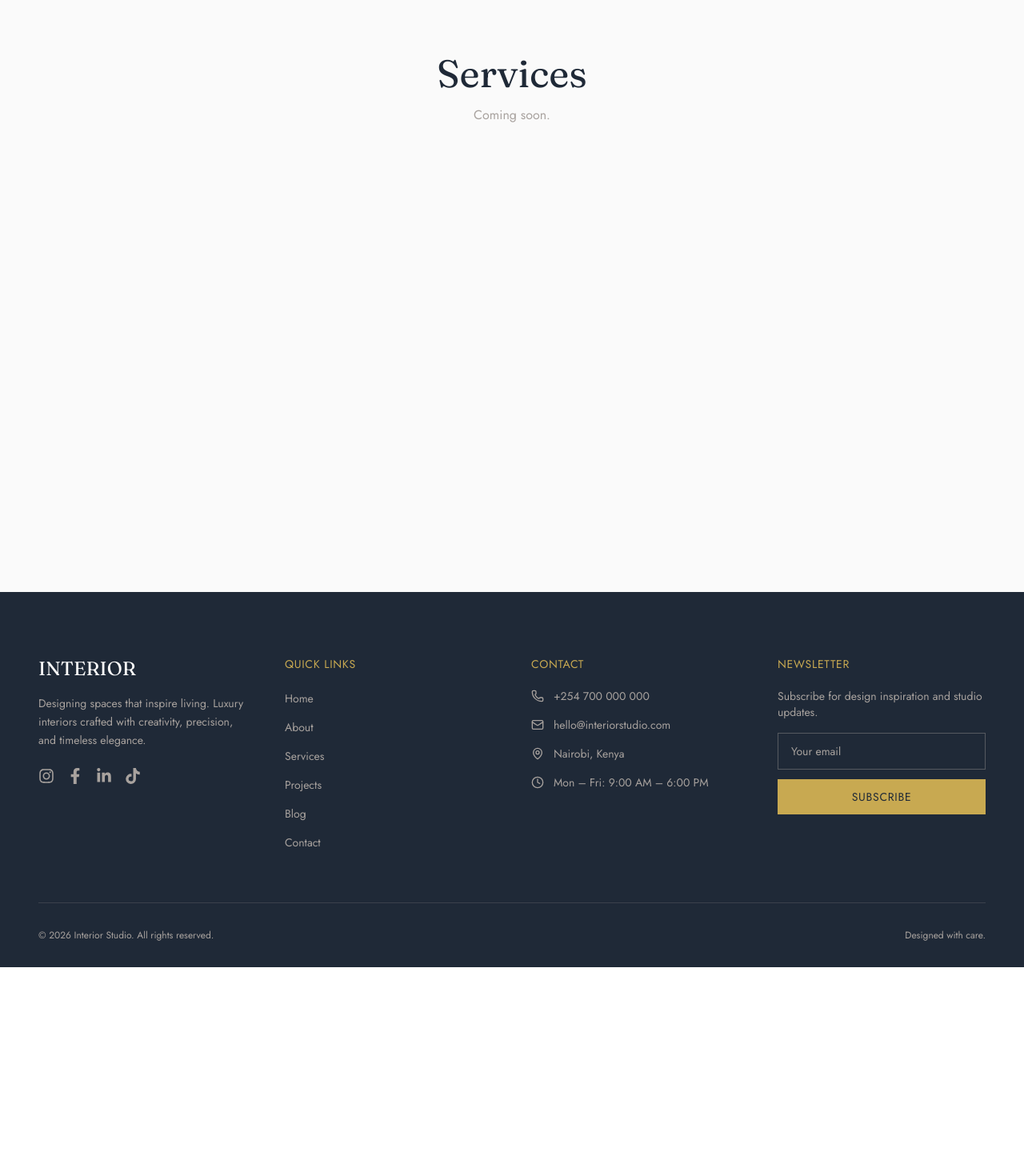
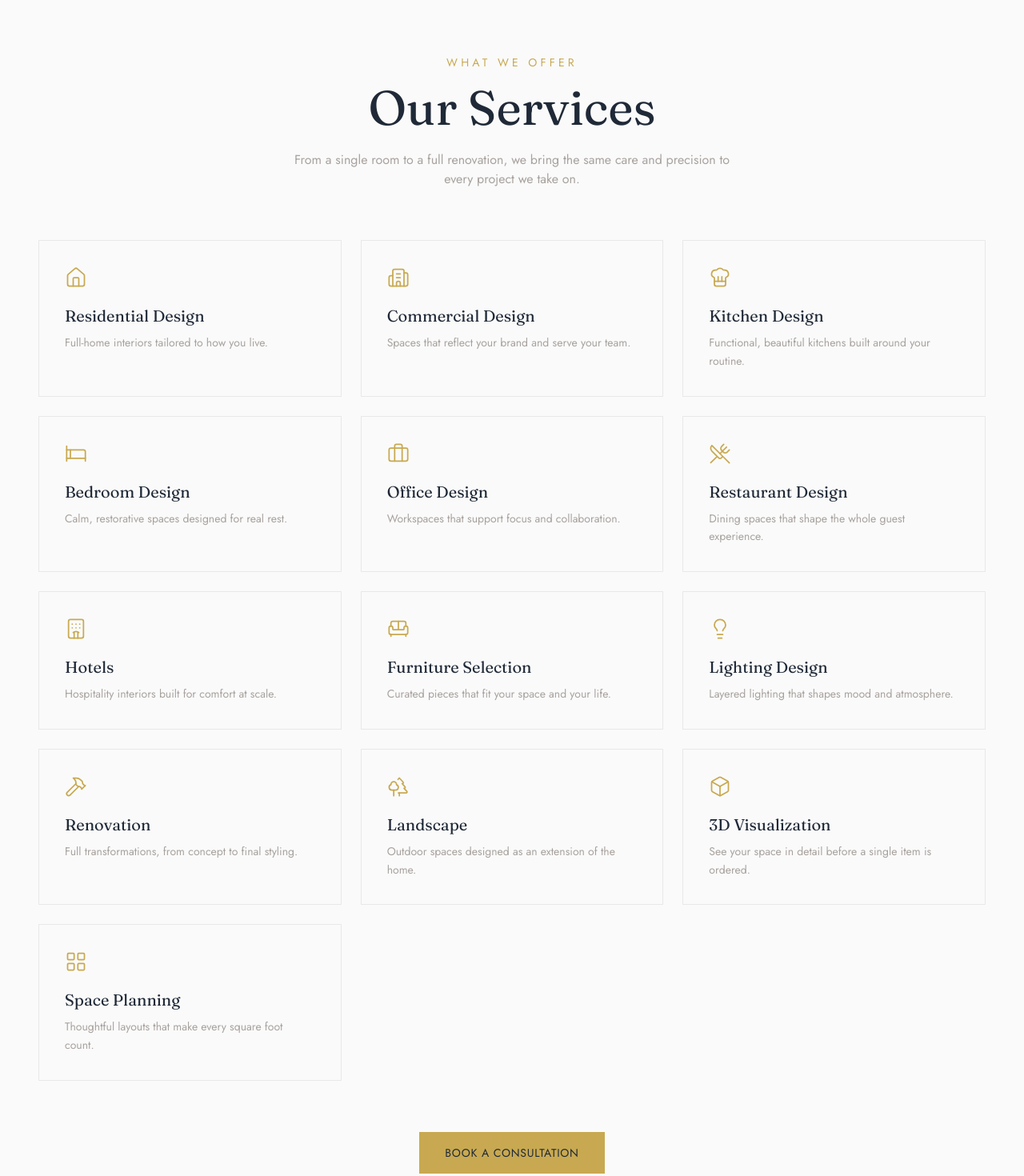
Before and after one commit to 13getid/interior-studio, a React (Vite) app: page /services in a window 1280 px wide. Shown: the part 60-1530 px from the top of the page at 80% size. Before the commit the page ends 1269 px from the top, so only its background shows below. Built offline with nearby package versions, Linux system fonts and the light colour scheme.

Commit message:
Build full Services page with 13 services as icon cards

```diff
--- /dev/null
+++ b/src/components/services/ServiceListCard.tsx
@@ -0,0 +1,29 @@
+import { motion } from "framer-motion";
+import type { ServiceListing } from "@/data/services";
+
+interface ServiceListCardProps {
+  service: ServiceListing;
+  index: number;
+}
+
+export default function ServiceListCard({ service, index }: ServiceListCardProps) {
+  const Icon = service.icon;
+
+  return (
+    <motion.div
+      initial={{ opacity: 0, y: 20 }}
+      whileInView={{ opacity: 1, y: 0 }}
+      viewport={{ once: true, amount: 0.3 }}
+      transition={{ duration: 0.5, delay: (index % 3) * 0.1 }}
+      className="p-8 border border-stone/20 hover:border-gold transition-colors"
+    >
+      <Icon className="text-gold mb-5" size={28} strokeWidth={1.5} />
+      <h3 className="font-display text-xl text-charcoal dark:text-warmwhite mb-2">
+        {service.title}
+      </h3>
+      <p className="font-body text-sm text-stone leading-relaxed">
+        {service.description}
+      </p>
+    </motion.div>
+  );
+}
--- a/src/data/services.ts
+++ b/src/data/services.ts
@@ -43,3 +43,43 @@ export const FEATURED_SERVICES: Service[] = [
     imagePublicId: "interior-studio/services/renovation",
   },
 ];
+
+import {
+  Home as HomeIcon,
+  Building2,
+  ChefHat,
+  Bed,
+  Briefcase,
+  UtensilsCrossed,
+  Hotel,
+  Sofa,
+  Lightbulb,
+  Hammer,
+  Trees,
+  Box,
+  LayoutGrid,
+  type LucideIcon,
+} from "lucide-react";
+
+export interface ServiceListing {
+  id: string;
+  title: string;
+  description: string;
+  icon: LucideIcon;
+}
+
+export const ALL_SERVICES: ServiceListing[] = [
+  { id: "residential", title: "Residential Design", description: "Full-home interiors tailored to how you live.", icon: HomeIcon },
+  { id: "commercial", title: "Commercial Design", description: "Spaces that reflect your brand and serve your team.", icon: Building2 },
+  { id: "kitchen", title: "Kitchen Design", description: "Functional, beautiful kitchens built around your routine.", icon: ChefHat },
+  { id: "bedroom", title: "Bedroom Design", description: "Calm, restorative spaces designed for real rest.", icon: Bed },
+  { id: "office", title: "Office Design", description: "Workspaces that support focus and collaboration.", icon: Briefcase },
+  { id: "restaurant", title: "Restaurant Design", description: "Dining spaces that shape the whole guest experience.", icon: UtensilsCrossed },
+  { id: "hotels", title: "Hotels", description: "Hospitality interiors built for comfort at scale.", icon: Hotel },
+  { id: "furniture", title: "Furniture Selection", description: "Curated pieces that fit your space and your life.", icon: Sofa },
+  { id: "lighting", title: "Lighting Design", description: "Layered lighting that shapes mood and atmosphere.", icon: Lightbulb },
+  { id: "renovation", title: "Renovation", description: "Full transformations, from concept to final styling.", icon: Hammer },
+  { id: "landscape", title: "Landscape", description: "Outdoor spaces designed as an extension of the home.", icon: Trees },
+  { id: "3d-visualization", title: "3D Visualization", description: "See your space in detail before a single item is ordered.", icon: Box },
+  { id: "space-planning", title: "Space Planning", description: "Thoughtful layouts that make every square foot count.", icon: LayoutGrid },
+];
--- a/src/pages/Services.tsx
+++ b/src/pages/Services.tsx
@@ -1,8 +1,46 @@
+import { Link } from "react-router-dom";
+import { motion } from "framer-motion";
+import { ALL_SERVICES } from "@/data/services";
+import ServiceListCard from "@/components/services/ServiceListCard";
+
+
 export default function Services() {
   return (
-    <div className="pt-32 pb-24 px-6 text-center min-h-screen">
-      <h1 className="font-display text-5xl text-charcoal dark:text-warmwhite">Services</h1>
-      <p className="font-body text-stone mt-4">Coming soon.</p>
+    <div className="pt-32 pb-24 px-6 md:px-12 min-h-screen">
+      <div className="max-w-7xl mx-auto">
+        <motion.div
+          initial={{ opacity: 0, y: 20 }}
+          animate={{ opacity: 1, y: 0 }}
+          transition={{ duration: 0.7 }}
+          className="text-center mb-16"
+        >
+          <p className="font-body uppercase tracking-[0.3em] text-gold text-sm mb-4">
+            What We Offer
+          </p>
+          <h1 className="font-display text-4xl md:text-6xl text-charcoal dark:text-warmwhite mb-6">
+            Our Services
+          </h1>
+          <p className="font-body text-stone max-w-xl mx-auto">
+            From a single room to a full renovation, we bring the same care
+            and precision to every project we take on.
+          </p>
+        </motion.div>
+
+        <div className="grid sm:grid-cols-2 lg:grid-cols-3 gap-6">
+          {ALL_SERVICES.map((service, index) => (
+            <ServiceListCard key={service.id} service={service} index={index} />
+          ))}
+        </div>
+
+        <div className="text-center mt-16">
+          <Link
+            to="/consultation"
+            className="inline-block bg-gold text-charcoal font-body text-sm uppercase tracking-wider px-8 py-4 hover:bg-charcoal hover:text-warmwhite dark:hover:bg-warmwhite transition-colors"
+          >
+            Book a Consultation
+          </Link>
+        </div>
+      </div>
     </div>
   );
 }
```
